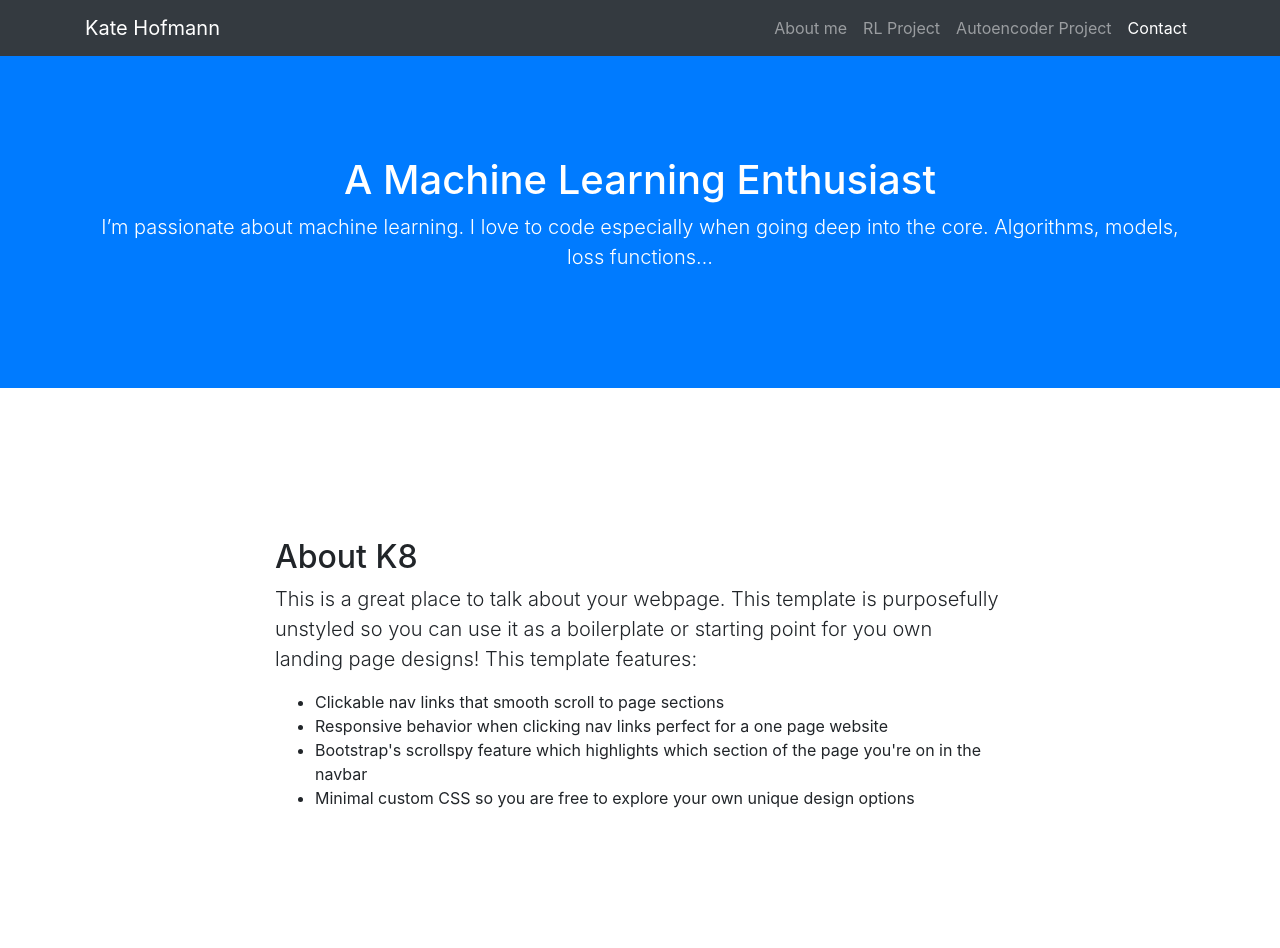
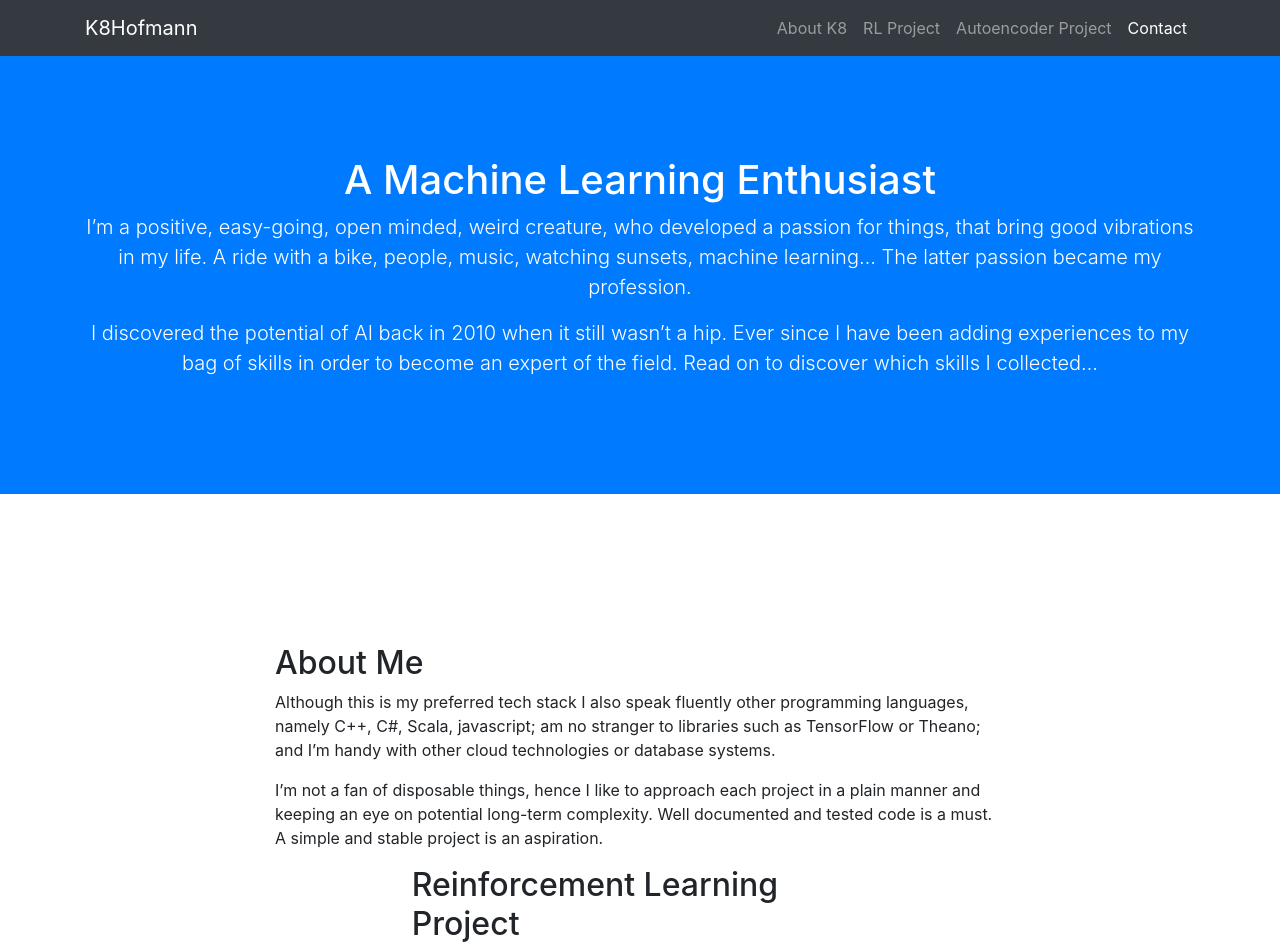
Before and after one commit to K8H/K8H.github.io, a website with bundled scripts: page index.html in a window 1280 px wide. Shown: the top 948 px of the page. Built offline with nearby package versions, Linux system fonts and the light colour scheme.

Commit message:
Add About Me Description and CV

```diff
--- a/index.html
+++ b/index.html
@@ -8,7 +8,7 @@
   <meta name="description" content="">
   <meta name="author" content="">
 
-  <title>Kate Hofmann - ML Portfolio</title>
+  <title>K8 Hofmann - ML Portfolio</title>
 
   <!-- Bootstrap core CSS -->
   <link href="vendor/bootstrap/css/bootstrap.min.css" rel="stylesheet">
@@ -23,14 +23,14 @@
   <!-- Navigation -->
   <nav class="navbar navbar-expand-lg navbar-dark bg-dark fixed-top" id="mainNav">
     <div class="container">
-      <a class="navbar-brand js-scroll-trigger" href="#page-top">Kate Hofmann</a>
+      <a class="navbar-brand js-scroll-trigger" href="#page-top">K8Hofmann</a>
       <button class="navbar-toggler" type="button" data-toggle="collapse" data-target="#navbarResponsive" aria-controls="navbarResponsive" aria-expanded="false" aria-label="Toggle navigation">
         <span class="navbar-toggler-icon"></span>
       </button>
       <div class="collapse navbar-collapse" id="navbarResponsive">
         <ul class="navbar-nav ml-auto">
           <li class="nav-item">
-            <a class="nav-link js-scroll-trigger" href="#about">About me</a>
+            <a class="nav-link js-scroll-trigger" href="#about">About K8</a>
           </li>
           <li class="nav-item">
             <a class="nav-link js-scroll-trigger" href="#rl_project">RL Project</a>
@@ -49,7 +49,8 @@
   <header class="bg-primary text-white">
     <div class="container text-center">
       <h1>A Machine Learning Enthusiast</h1>
-      <p class="lead">I’m passionate about machine learning. I love to code especially when going deep into the core. Algorithms, models, loss functions…</p>
+      <p class="lead">I’m a positive, easy-going, open minded, weird creature, who developed a passion for things, that bring good vibrations in my life. A ride with a bike, people, music, watching sunsets, machine learning… The latter passion became my profession.</p>
+      <p class="lead">I discovered the potential of AI back in 2010 when it still wasn’t a hip. Ever since I have been adding experiences to my bag of skills in order to become an expert of the field. Read on to discover which skills I collected…</p>
     </div>
   </header>
 
@@ -57,14 +58,12 @@
     <div class="container">
       <div class="row">
         <div class="col-lg-8 mx-auto">
-          <h2>About K8</h2>
-          <p class="lead">This is a great place to talk about your webpage. This template is purposefully unstyled so you can use it as a boilerplate or starting point for you own landing page designs! This template features:</p>
-          <ul>
-            <li>Clickable nav links that smooth scroll to page sections</li>
-            <li>Responsive behavior when clicking nav links perfect for a one page website</li>
-            <li>Bootstrap's scrollspy feature which highlights which section of the page you're on in the navbar</li>
-            <li>Minimal custom CSS so you are free to explore your own unique design options</li>
-          </ul>
+          <h2>About Me</h2>
+          <p class="lead”>I like to think about myself as an experienced python developer, that gets more excited the closer I get to a core of a problem. Algorithms, models, loss functions… I master them in keras and deploy them to aws.</p>
+          <p class="lead”>Although this is my preferred tech stack I also speak fluently other programming languages, namely C++, C#, Scala, javascript; am no stranger to libraries such as TensorFlow or Theano; and I’m handy with other cloud technologies or database systems.</p>
+          <p class="lead”>As much I enjoy the core of machine learning I’m also keen to see that this part is well composed into the project, therefore I like to participate in an architectural and pipeline design as well as data preprocessing.</p>
+          <p class="lead”>I’m not a fan of disposable things, hence I like to approach each project in a plain manner and keeping an eye on potential long-term complexity. Well documented and tested code is a must. A simple and stable project is an aspiration.</p>
+          <p class="lead”>For more details on about my education, experiences and skills don’t hesitate to go through my <a src=“cv_hofmann.pdf”>CV</a> or scroll down to get an insight into two interesting projects I’ve done.</p>
         </div>
       </div>
     </div>
@@ -304,18 +303,16 @@ def model(self):
             </code>
           </pre>
           <h3>Results</h3>
-          <p class="lead">Next figure demonstrates a reconstruction error for anomalous and non-anomalous data.</p>
+          <p class="lead">Next figure demonstrates a reconstruction error for anomalous and non-anomalous data. A figure demonstrates that a model was trained sufficiently well and that a threshold value could be set properly to separate classes based on reconstruction error:</p>
           <p class="aligncenter">
             <figure>
               <img src="reconstruction_error.png" width="304" height="228">
-              <span>A figure demonstrates that a model was trained sufficiently well and that a threshold value could be set properly to separate classes based on reconstruction error.</span>
             </figure>
           </p>
-          <p class="lead">As expected such model gives positive results:</p>
+          <p class="lead">As expected such model gives positive results. A figure plots ROC curve with AUC of 96,15 %:</p>
           <p class="aligncenter">
             <figure>
               <img src="roc_curve.png" width="304" height="228">
-              <span>A figure plots ROC curve with AUC of 96,15 %.</span>
             </figure>
           </p>
         </div>
```
Also changed, not shown: 1 other file.
